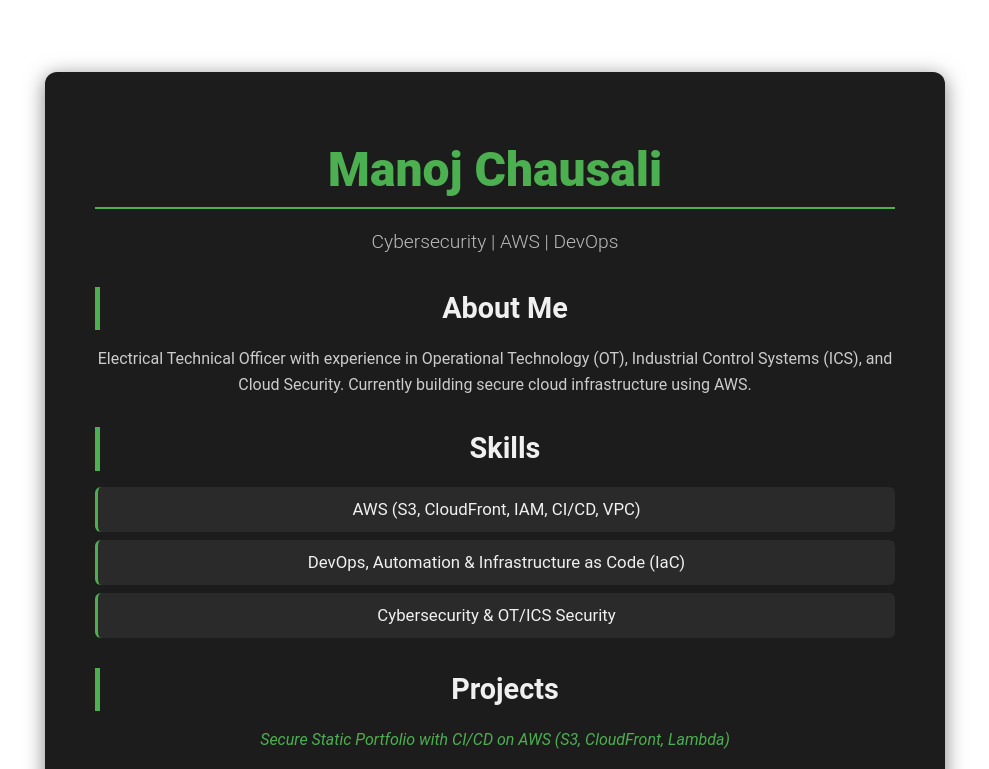
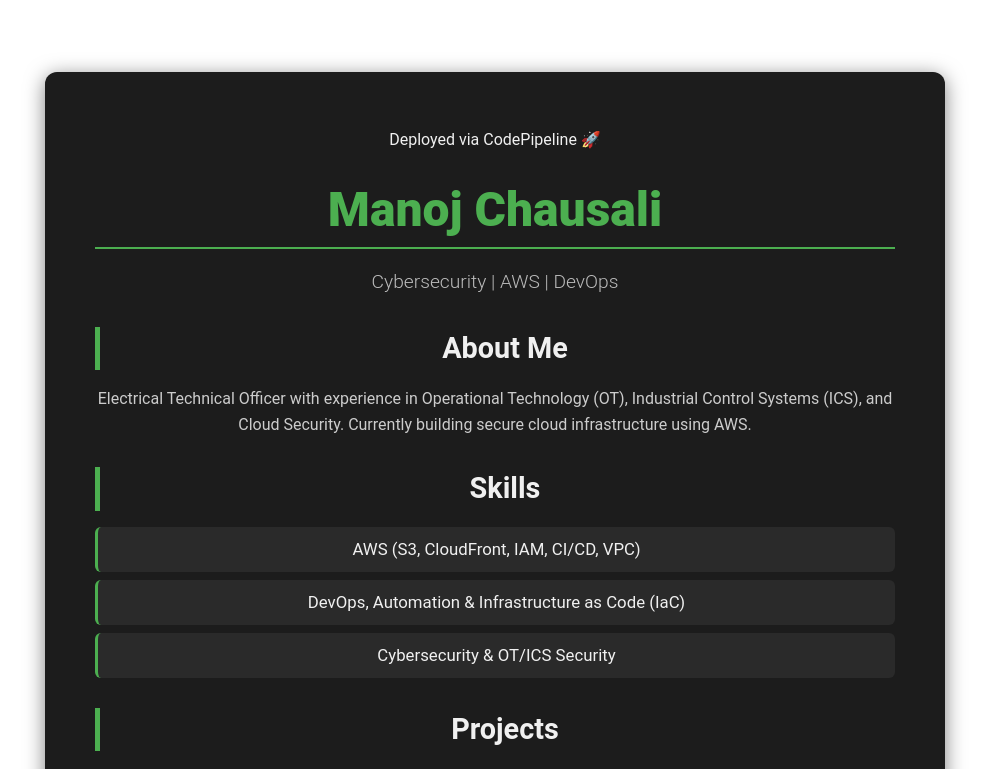
Before and after one commit to manojchausali/portfolio-cicd, a React (Vite) app: page / in a window 1280 px wide. Shown: the top 769 px of the page, without its empty margins (145-1134 px from the left). Built offline with nearby package versions, Linux system fonts and the light colour scheme.

Commit message:
trigger check in pipeline

```diff
--- a/src/App.jsx
+++ b/src/App.jsx
@@ -8,6 +8,7 @@
   return (
 
     <div className="container">
+      <p>Deployed via CodePipeline 🚀</p>
       <h1 className="header-name">Manoj Chausali</h1>
       <p className="header-tagline">Cybersecurity | AWS | DevOps</p>
 
```
